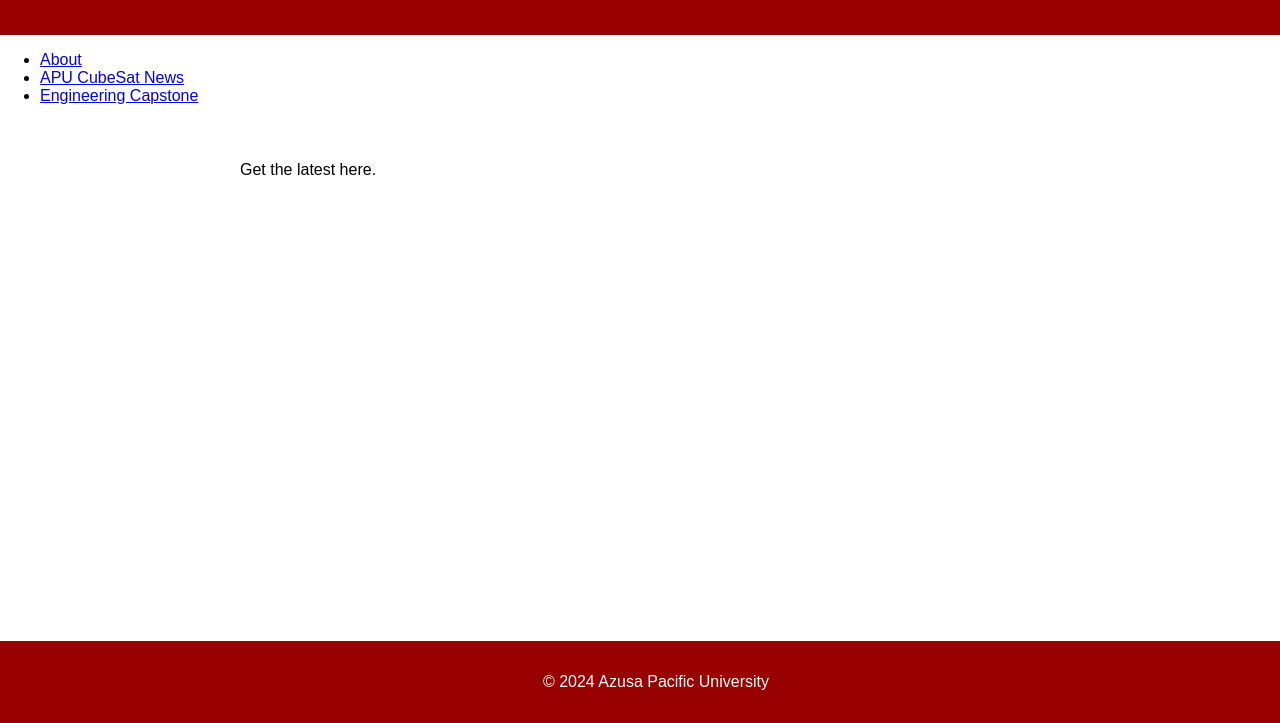
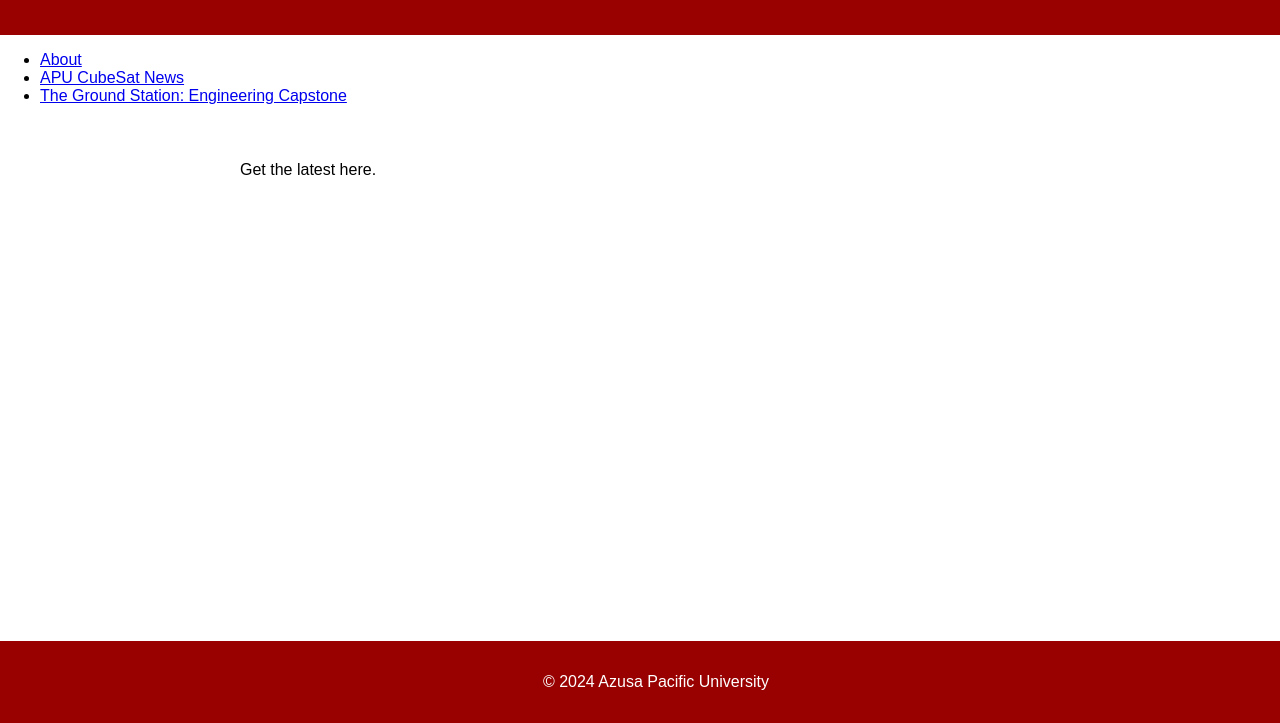
Before and after one commit to wallie21/capstoneteam2, a plain HTML site: page blog.html in a window 1280 px wide. Shown: the part 77-800 px from the top of the page. Drawn offline with Linux system fonts and the light colour scheme.

Commit message:
Update blog.html

```diff
--- a/blog.html
+++ b/blog.html
@@ -14,7 +14,7 @@
         <ul>
             <li><a href="about.html">About</a></li>
             <li><a href="blog.html">APU CubeSat News</a></li>
-            <li><a href="engineering.html">Engineering Capstone</a></li>
+            <li><a href="engineering.html">The Ground Station: Engineering Capstone</a></li>
         </ul>
     </nav>
     <main>
```
